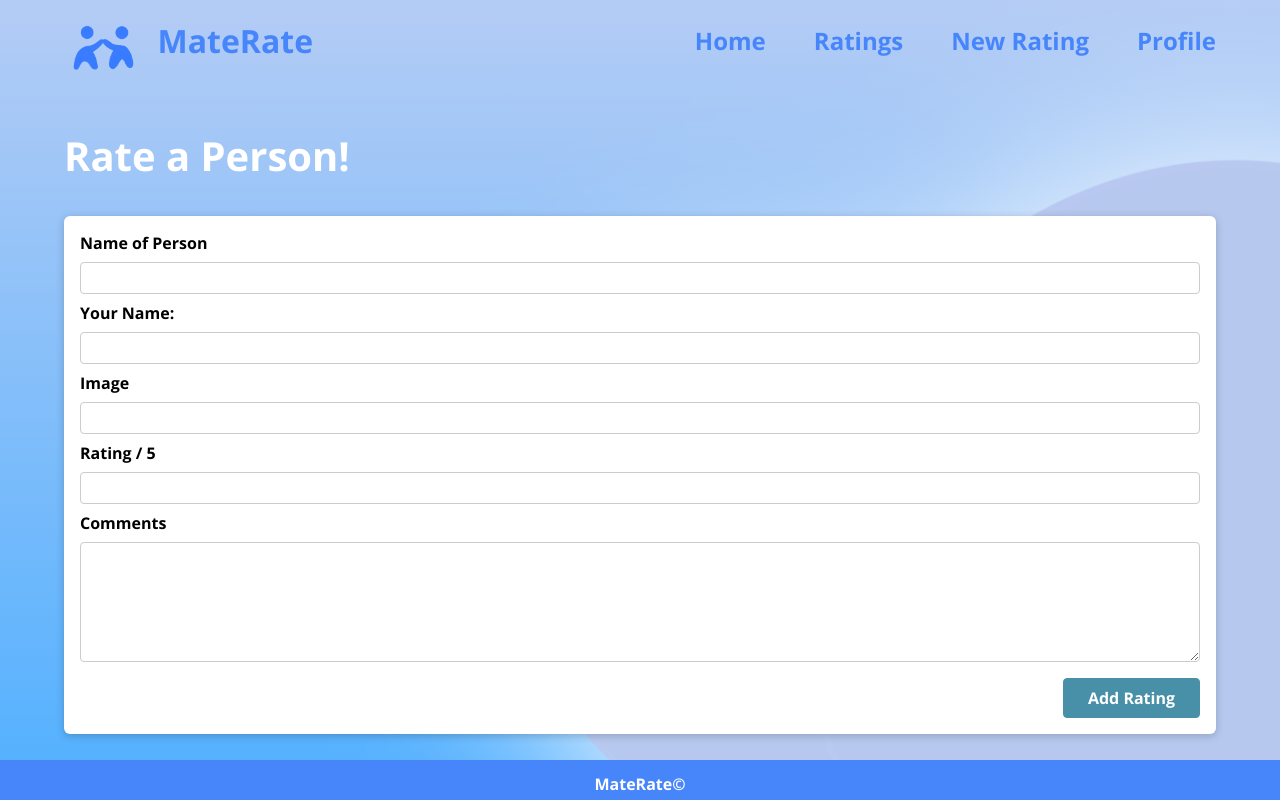
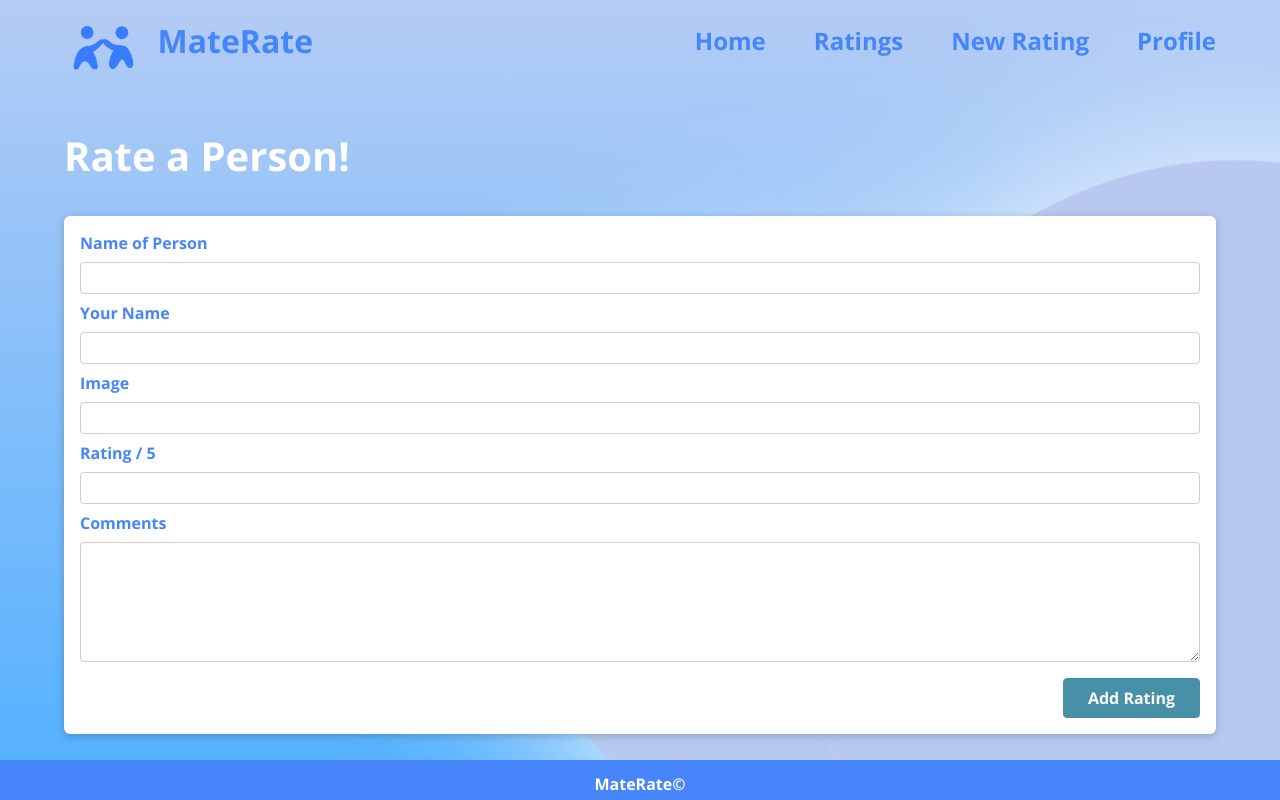
Before and after one commit to EvanDyce/stormhacks-2023, a React (Create React App) app in the folder stormhacks-react/: page /archive in a window 1280 px wide. Built offline with nearby package versions, Linux system fonts and the light colour scheme.

Commit message:
fix text stuff

```diff
--- a/stormhacks-react/src/components/ratings/NewRatingForm.js
+++ b/stormhacks-react/src/components/ratings/NewRatingForm.js
@@ -38,7 +38,7 @@ function NewRatingForm(props) {
                 <input type='text' required id='name' ref={nameInputRef}/>
             </div>
             <div className={classes.control}>
-                <label htmlFor='title'>Your Name:</label>
+                <label htmlFor='title'>Your Name</label>
                 <input type='text' required id='yourname' ref={yournameInputRef}/>
             </div>
             <div className={classes.control}>
--- a/stormhacks-react/src/components/ratings/NewRatingForm.module.css
+++ b/stormhacks-react/src/components/ratings/NewRatingForm.module.css
@@ -1,5 +1,6 @@
 .form {
     padding: 1rem;
+    color: #4785fb;
   }
 
   .control {
--- a/stormhacks-react/src/components/ratings/RatingItem.js
+++ b/stormhacks-react/src/components/ratings/RatingItem.js
@@ -13,7 +13,7 @@ function RatingItem(props) {
                 <header>
                     <table>
                         <tr>
-                            <td rowspan="4">
+                            <td rowspan="5">
                                 <img src={props.image} alt={props.title} className={classes.userimage} />
                             </td>
                         </tr>
```
